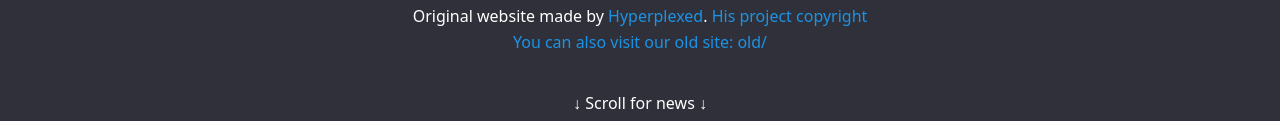
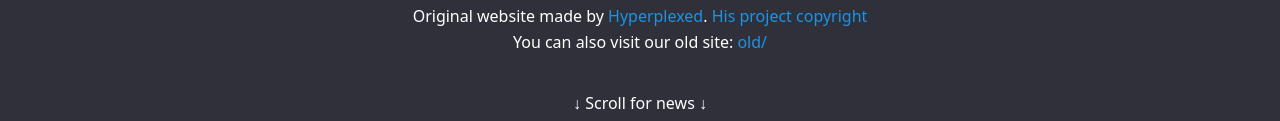
Before and after one commit to SSearch-e/SSearch, a website: page index.html in a window 1280 px wide. Shown: the part 1267-1388 px from the top of the page. Drawn offline with Linux system fonts and the light colour scheme; no server answers.

Commit message:
Update index.html

```diff
--- a/index.html
+++ b/index.html
@@ -51,7 +51,7 @@
   Original website made by
   <a href="https://codepen.io/Hyperplexed/pen/xxJaxJj">Hyperplexed</a>. <a target="_blank" href="https://ssearch-eta.vercel.app/hyper-license">His project copyright</a>
   <br>
-  <a>You can also visit our old site: <a href="/old/">old/</a></a>
+  You can also visit our old site: <a href="/old/">old/</a>
 </p>
 <br>
 <br>
```
